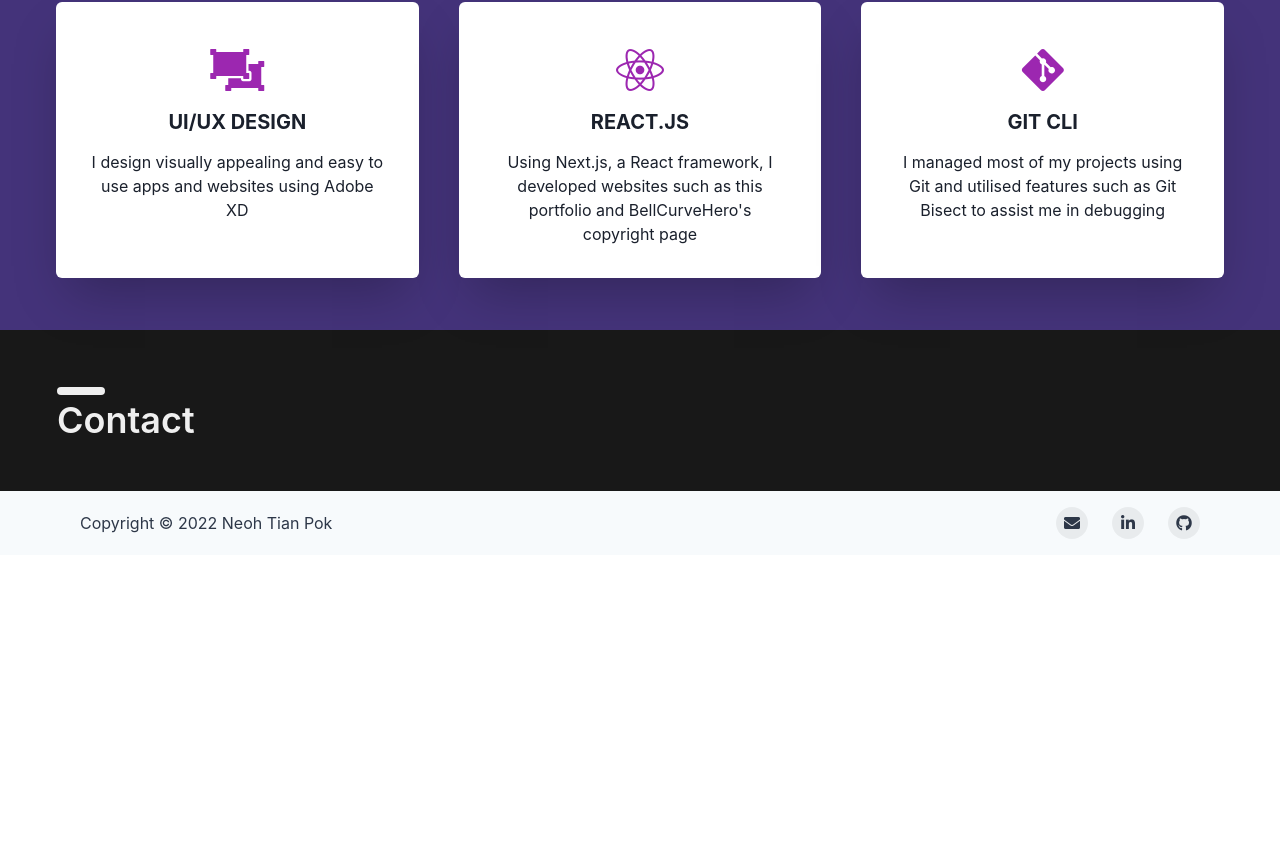
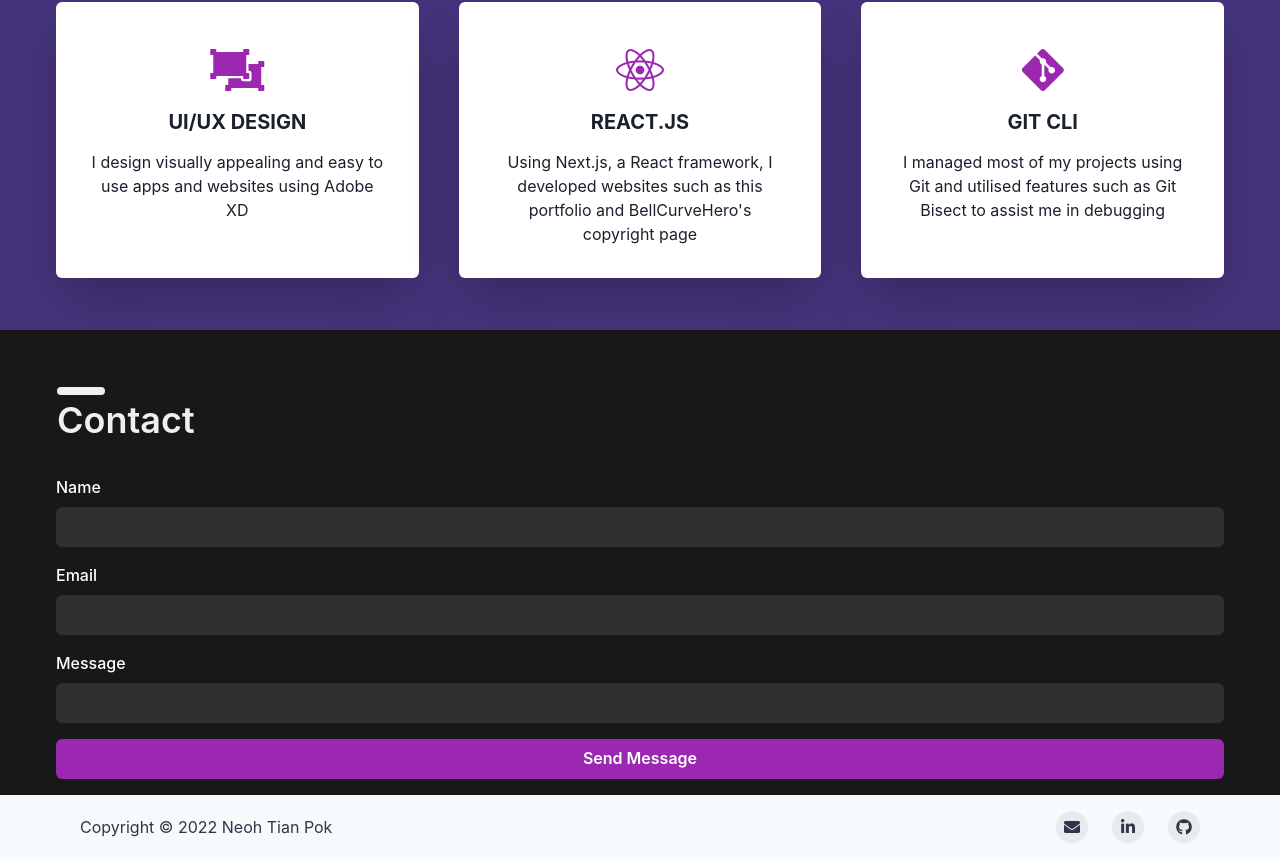
Before and after one commit to liang799/portfolio, a Next.js app: page / in a window 1280 px wide. Shown: the part 1948-2807 px from the top of the page. Before the commit the page ends 2503 px from the top, so only its background shows below. Built offline with nearby package versions, Linux system fonts and the light colour scheme; a web font is replaced by a local one.

Commit message:
Added in the UI for forms

```diff
--- a/components/Contact.js
+++ b/components/Contact.js
@@ -1,10 +1,15 @@
 import {
   Flex,
+  Link,
   Container,
   Box,
   Heading,
   Image,
-  Link,
+  FormControl,
+  FormLabel,
+  FormErrorMessage,
+  FormHelperText,
+  Input,
   Stack,
   Text,
   Button,
@@ -12,9 +17,9 @@ import {
 } from "@chakra-ui/react";
 
 export default function Contact() {
-  return(
+  return (
     <Container maxWidth="full" bg="black.main" p={0}>
-      <Container maxWidth="container.xl" py={4} px={{base:8, lg: 14}}>
+      <Container maxWidth="container.xl" py={4} px={{ base: 8, lg: 14 }}>
         <Heading
           pt={10}
           id="skills"
@@ -34,7 +39,28 @@ export default function Contact() {
         >
           Contact
         </Heading>
+        <Stack>
+          <Stack spacing={4}>
+            <FormControl color="white" id="name">
+              <FormLabel> Name</FormLabel>
+              <Input bg={'black.form'} border={0} type="" />
+            </FormControl>
+            <FormControl color="white" id="email">
+              <FormLabel>Email</FormLabel>
+              <Input bg={"black.form"} border={0} type="email" />
+            </FormControl>
+            <FormControl color="white" id="msg">
+              <FormLabel>Message</FormLabel>
+              <Input bg={"black.form"} border={0} type="message" />
+            </FormControl>
+            <Stack spacing={10}>
+              <Button colorScheme="primary" >
+                Send Message
+              </Button>
+            </Stack>
+          </Stack>
+        </Stack>
       </Container>
-      </Container>
+    </Container>
   );
 }
```
